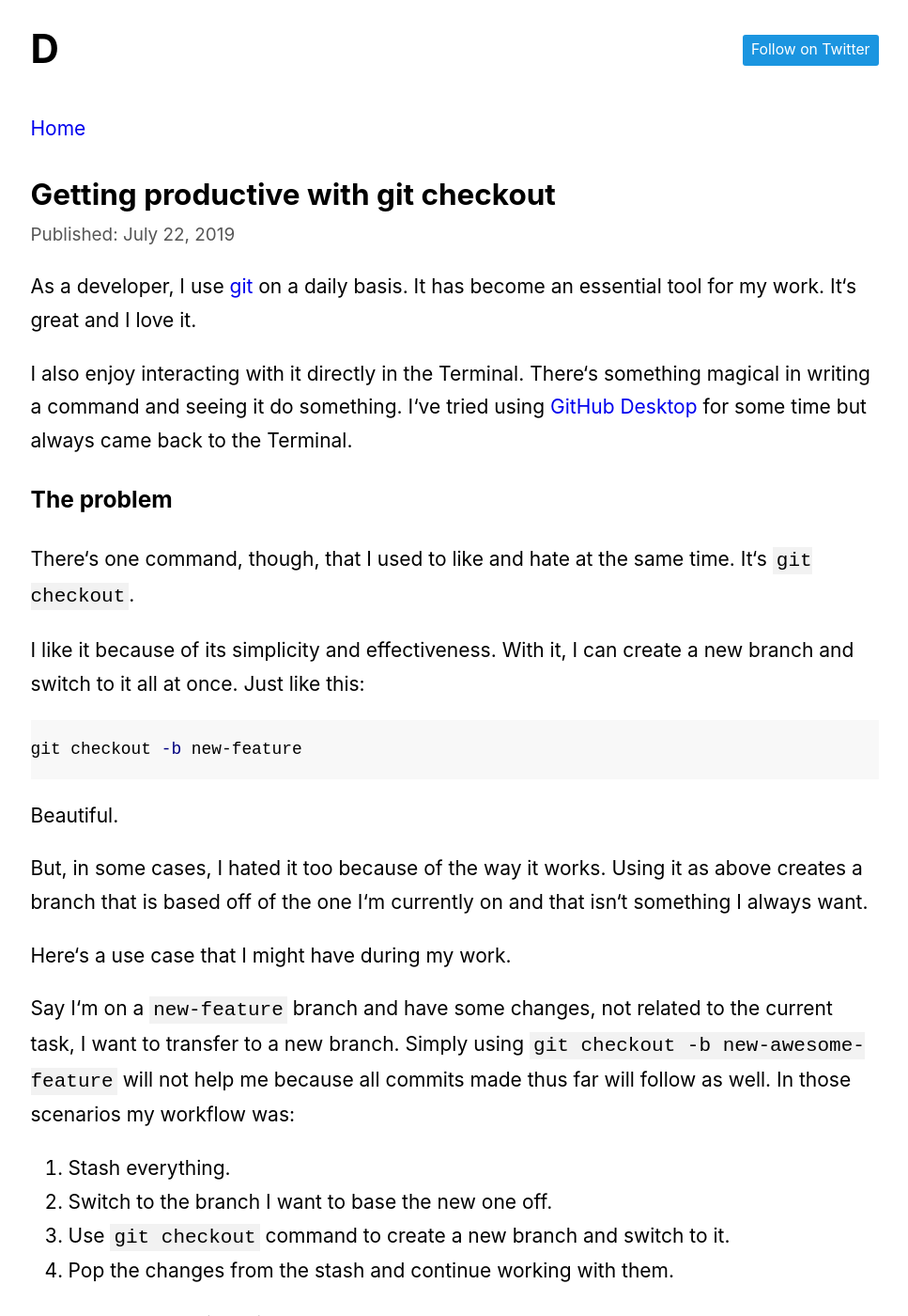
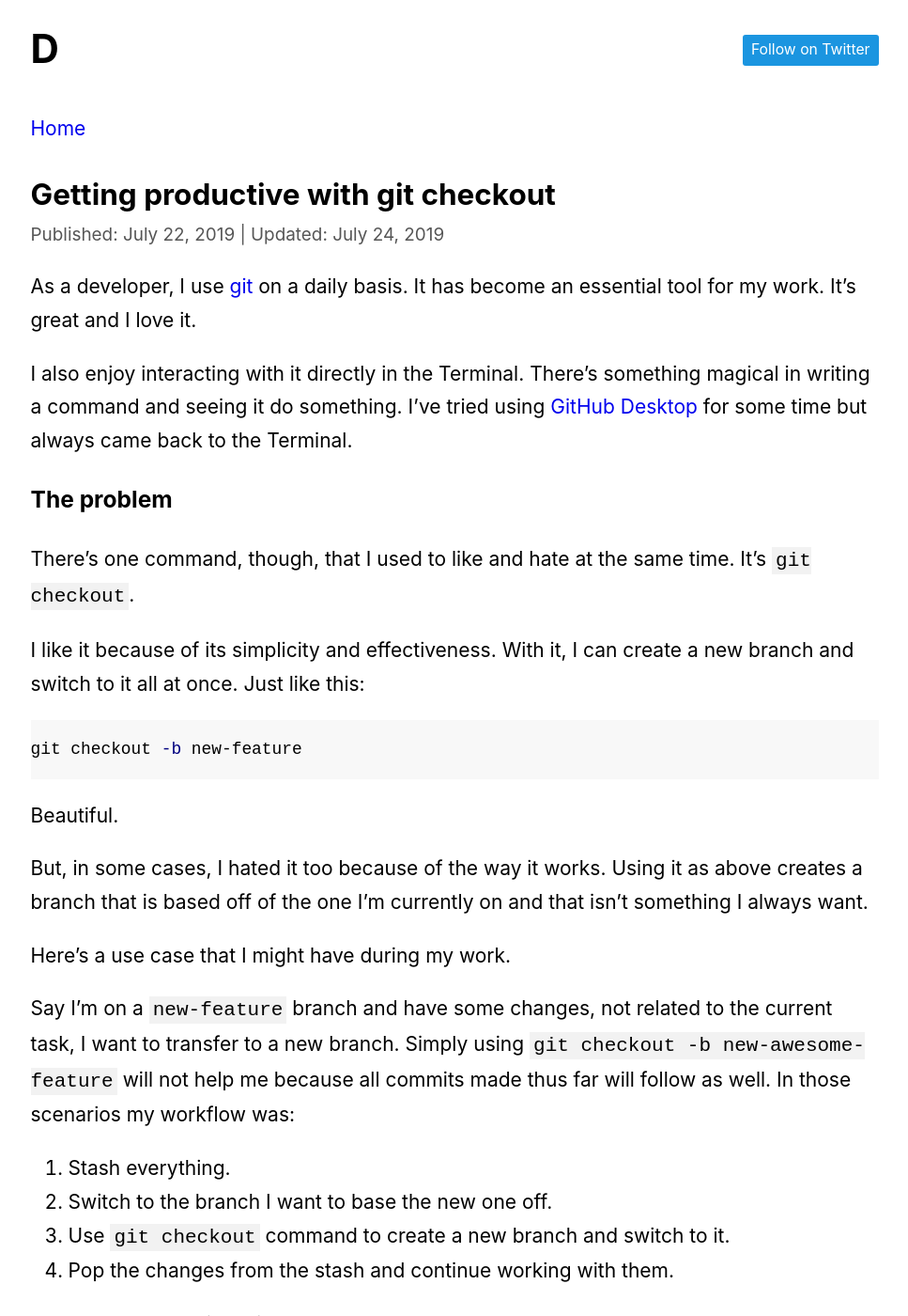
Before and after one commit to dzhavat/dzhavat.github.io, a Jekyll site: the page built from _posts/2019-07-22-getting-productive-with-git-checkout.md, in a window 1280 px wide and 1400 px high. Shown: the whole window at 94% size, without its empty margins (156-1123 px from the left). Built offline with Jekyll 4.4.1, drawn with Linux system fonts in a browser that asks for light colours; some of the changed text lies outside the part shown.

Commit message:
Update 2019-07-22-getting-productive-with-git-checkout.md

```diff
--- a/_posts/2019-07-22-getting-productive-with-git-checkout.md
+++ b/_posts/2019-07-22-getting-productive-with-git-checkout.md
@@ -1,15 +1,16 @@
 ---
 layout: post
 title: Getting productive with git checkout
+updated_date: 2019-07-24
 ---
 
-As a developer, I use [git](https://git-scm.com/) on a daily basis. It has become an essential tool for my work. It‘s great and I love it.
+As a developer, I use [git](https://git-scm.com/) on a daily basis. It has become an essential tool for my work. It’s great and I love it.
 
-I also enjoy interacting with it directly in the Terminal. There‘s something magical in writing a command and seeing it do something. I‘ve tried using [GitHub Desktop](https://desktop.github.com/) for some time but always came back to the Terminal.
+I also enjoy interacting with it directly in the Terminal. There’s something magical in writing a command and seeing it do something. I’ve tried using [GitHub Desktop](https://desktop.github.com/) for some time but always came back to the Terminal.
 
 ### The problem
 
-There‘s one command, though, that I used to like and hate at the same time. It‘s `git checkout`.
+There’s one command, though, that I used to like and hate at the same time. It’s `git checkout`.
 
 I like it because of its simplicity and effectiveness. With it, I can create a new branch and switch to it all at once. Just like this:
 
@@ -19,11 +20,11 @@
 
 Beautiful.
 
-But, in some cases, I hated it too because of the way it works. Using it as above creates a branch that is based off of the one I‘m currently on and that isn‘t something I always want.
+But, in some cases, I hated it too because of the way it works. Using it as above creates a branch that is based off of the one I’m currently on and that isn’t something I always want.
 
-Here‘s a use case that I might have during my work.
+Here’s a use case that I might have during my work.
 
-Say I‘m on a `new-feature` branch and have some changes, not related to the current task, I want to transfer to a new branch. Simply using `git checkout -b new-awesome-feature` will not help me because all commits made thus far will follow as well. In those scenarios my workflow was:
+Say I’m on a `new-feature` branch and have some changes, not related to the current task, I want to transfer to a new branch. Simply using `git checkout -b new-awesome-feature` will not help me because all commits made thus far will follow as well. In those scenarios my workflow was:
 
 1. Stash everything.
 2. Switch to the branch I want to base the new one off.
@@ -43,7 +44,7 @@
 
 ### The solution
 
-About a month ago I decided to see if I could streamline this process because I wasn‘t quite happy with its current form. So I opened the [`git checkout`](https://git-scm.com/docs/git-checkout) docs and started to dig in. Fortunately, the solution was right there! Among the many options on that page, there‘s one called [`<start_point>`](https://git-scm.com/docs/git-checkout#Documentation/git-checkout.txt-ltstartpointgt). By using it, I can specify a starting point for the new branch. It says that I can use “*the name of a commit*” but there‘s actually more to it. Following the link to [`git branch`](https://git-scm.com/docs/git-branch) reveals that ”[[`<start-point>`](https://git-scm.com/docs/git-branch#Documentation/git-branch.txt-ltstart-pointgt)] ***may be given as a branch name, a commit-id, or a tag***”. This was exactly what I was looking for!
+About a month ago I decided to see if I could streamline this process because I wasn’t quite happy with its current form. So I opened the [`git checkout`](https://git-scm.com/docs/git-checkout) docs and started to dig in. Fortunately, the solution was right there! Among the many options on that page, there’s one called [`<start_point>`](https://git-scm.com/docs/git-checkout#Documentation/git-checkout.txt-ltstartpointgt). By using it, I can specify a starting point for the new branch. It says that I can use “*the name of a commit*” but there’s actually more to it. Following the link to [`git branch`](https://git-scm.com/docs/git-branch) reveals that ”[[`<start-point>`](https://git-scm.com/docs/git-branch#Documentation/git-branch.txt-ltstart-pointgt)] ***may be given as a branch name, a commit-id, or a tag***”. This was exactly what I was looking for!
 
 So now, whenever I want to transfer changes to a new branch that must have a different starting point than the current one, I use:
 
@@ -53,7 +54,7 @@
 
 All four steps from above are down to just one! Pure enjoyment!
 
-Ever since I found this, I‘m at peace with the `checkout` command. I like it even more. Hope you do as well!
+Ever since I found this, I’m at peace with the `checkout` command. I like it even more. Hope you do as well!
 
 <div class="text-center">
   <figure>
```
